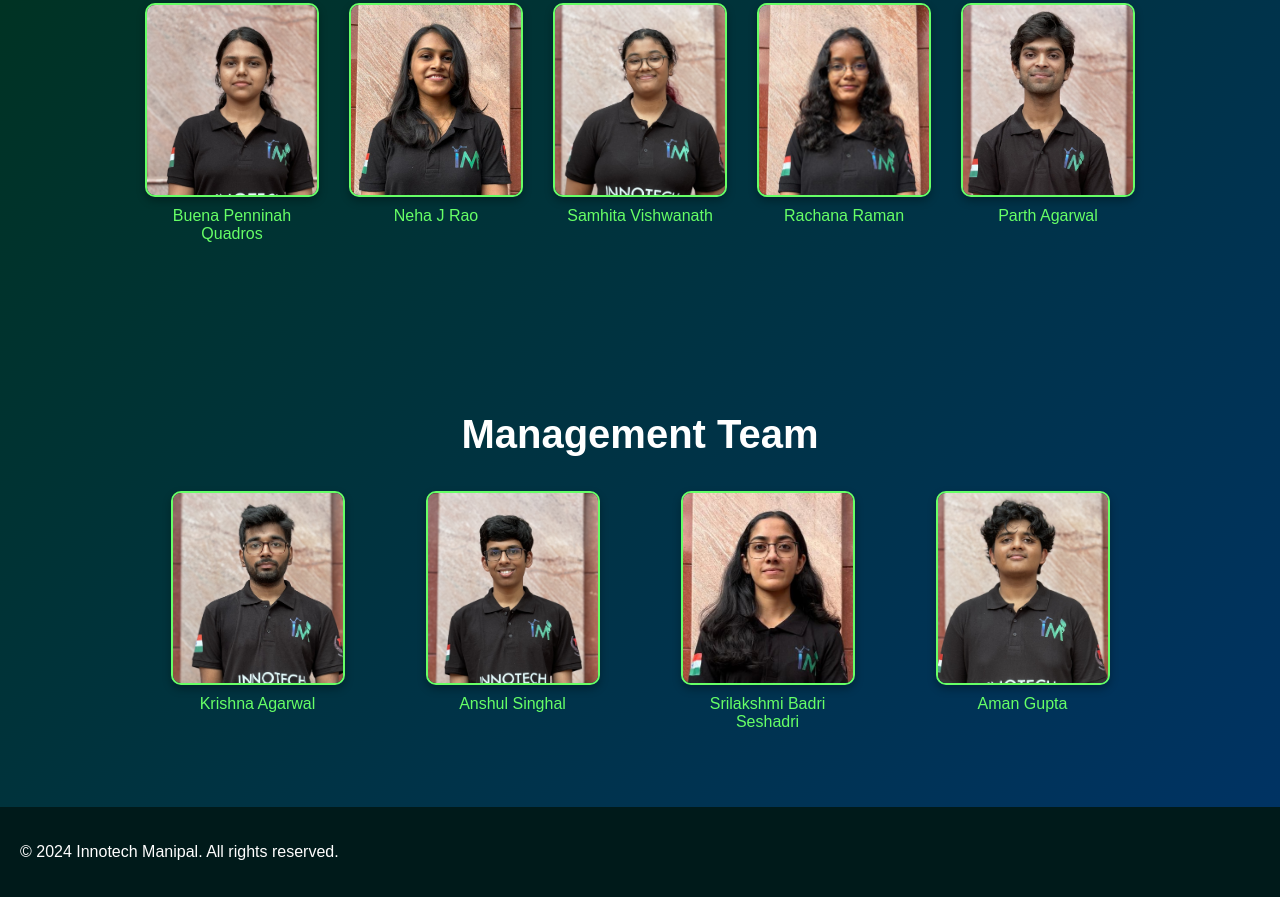
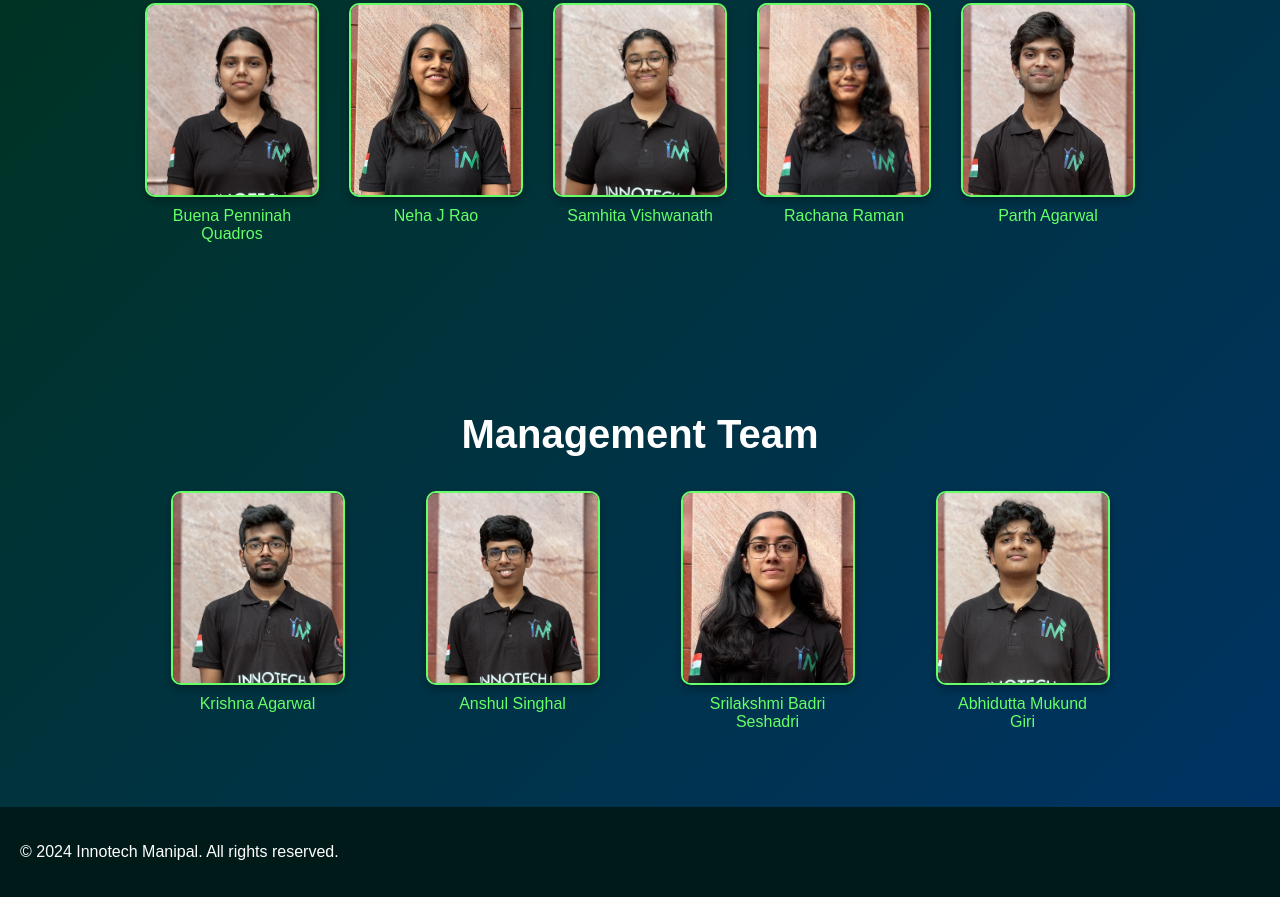
Before and after one commit to Innotech-Manipal/website, a plain HTML site: page team.html in a window 1280 px wide. Shown: the part 1161-2058 px from the top of the page. Drawn offline with Linux system fonts and the light colour scheme.

Commit message:
Update team.html

```diff
--- a/team.html
+++ b/team.html
@@ -280,8 +280,8 @@
                 <p>Srilakshmi Badri Seshadri</p>
             </div>
             <div>
-                <img src="amg.jpg" alt="Aman Gupta">
-                <p>Aman Gupta</p>
+                <img src="amg.jpg" alt="AMG">
+                <p>Abhidutta Mukund Giri</p>
             </div>
         </div>
     </section>
```
